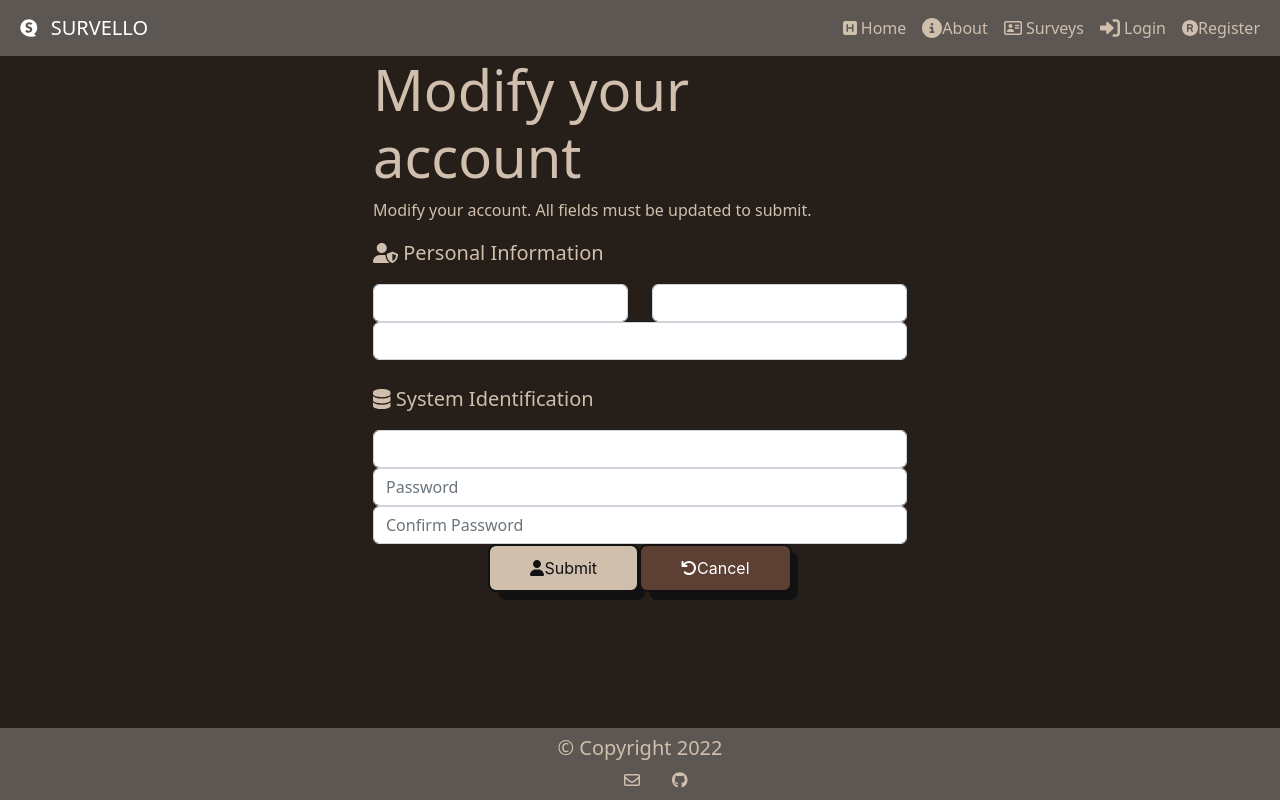
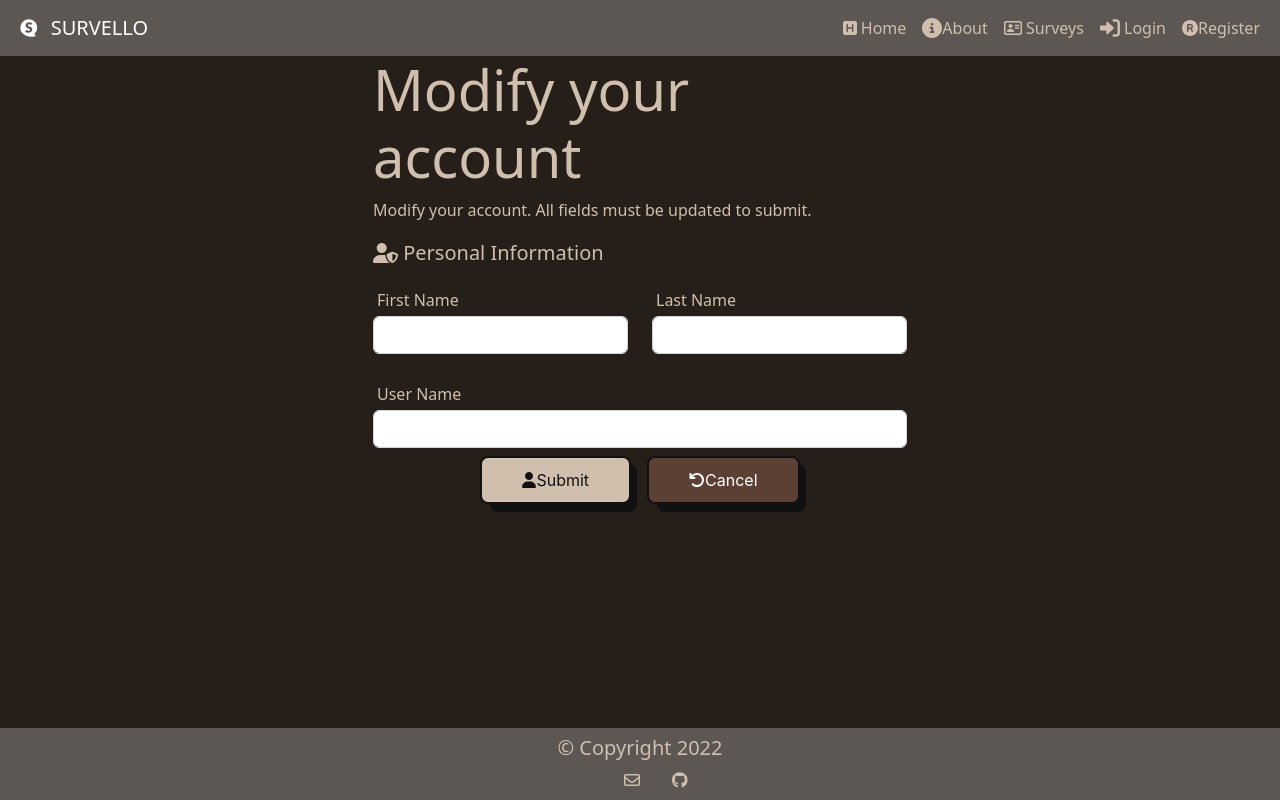
Before and after one commit to DhimanJatinder/Survello-Angular, an Angular app: page /modify/1 in a window 1280 px wide. Built offline with nearby package versions, Linux system fonts and the light colour scheme.

Commit message:
User Changes Work

```diff
--- a/src/app/content/auth/modify/modify.component.html
+++ b/src/app/content/auth/modify/modify.component.html
@@ -4,11 +4,7 @@
       <div class="login" id="contentArea">
         <h1 class="display-4">Modify your account</h1>
 
-          <div
-            id="messageArea"
-            *ngIf="isNotChanged"
-            class="alert alert-danger"
-          >
+        <div id="messageArea" *ngIf="isNotChanged" class="alert alert-danger">
           {{ errorMessage }}
         </div>
 
@@ -23,6 +19,7 @@
                 <i class="fas fa-user-shield"></i> Personal Information
               </p>
               <div class="col-md-6">
+                <label class="m-1" for="firstName">First Name</label>
                 <input
                   [(ngModel)]="person.firstName"
                   #firstName="ngModel"
@@ -30,7 +27,7 @@
                   type="text"
                   name="firstName"
                   id="firstName"
-                    placeholder="{{person.firstName}}"
+                  placeholder="{{ person.firstName }}"
                   required
                 />
               </div>
@@ -39,6 +36,7 @@
               </div>
 
               <div class="col-md-6">
+                <label class="m-1" for="lastName">Last Name</label>
                 <input
                   [(ngModel)]="person.lastName"
                   #lastName="ngModel"
@@ -46,7 +44,7 @@
                   type="text"
                   name="lastName"
                   id="lastName"
-                    placeholder="{{person.lastName}}"
+                  placeholder="{{ person.lastName }}"
                   required
                 />
               </div>
@@ -56,33 +54,10 @@
             </div>
           </div>
 
-            <div class="form-group">
+          <div class="form-group mt-4">
             <div class="row">
               <div class="col-md-12">
-                  <input
-                    [(ngModel)]="person.emailAddress"
-                    #emailAddress="ngModel"
-                    type="email"
-                    class="form-control"
-                    id="emailAddress"
-                    name="emailAddress"
-                    required
-                    value=""
-                    placeholder="{{person.emailAddress}}"
-                  />
-                </div>
-                <div *ngIf="emailAddress.errors?.['required'] && f.submitted">
-                  Email Address is required
-                </div>
-              </div>
-            </div>
-
-            <div class="form-group mt-4">
-              <div class="row">
-                <p class="lead">
-                  <i class="fas fa-database"></i> System Identification
-                </p>
-                <div class="col-md-12">
+                <label class="m-1" for="userName">User Name</label>
                 <input
                   [(ngModel)]="person.username"
                   #username="ngModel"
@@ -92,7 +67,7 @@
                   name="username"
                   required
                   value=""
-                    placeholder="{{person.username}}"
+                  placeholder="{{ person.username }}"
                 />
               </div>
               <div *ngIf="username.errors?.['required'] && f.submitted">
@@ -101,64 +76,14 @@
             </div>
           </div>
 
-            <div class="form-group">
-              <div class="row">
-                <div class="col-md-12">
-                  <input
-                    [(ngModel)]="person.password"
-                    #password="ngModel"
-                    type="password"
-                    class="form-control"
-                    id="password"
-                    name="password"
-                    value=""
-                    placeholder="Password"
-                    required
-                  />
-                </div>
-                <div *ngIf="password.errors?.['required'] && f.submitted">
-                  Password is required
-                </div>
-              </div>
-            </div>
-
-            <div class="form-group">
-              <div class="row">
-                <div class="col-md-12">
-                  <input
-                    [(ngModel)]="person.confirmPassword"
-                    #confirmPassword="ngModel"
-                    type="password"
-                    class="form-control"
-                    id="confirmPassword"
-                    name="confirmPassword"
-                    required
-                    value=""
-                    pattern="{{ password.value }}"
-                    placeholder="Confirm Password"
-                  />
-                </div>
-                <div *ngIf="confirmPassword.errors?.['required'] && f.submitted">
-                  Confirm Password is required
-                </div>
-                <div *ngIf="confirmPassword.errors?.['pattern'] && f.submitted">
-                  Confirm Password shoudl match Password
-                </div>
-              </div>
-            </div>
-
           <div class="button_container">
-              <button
-                id="submitButton"
-                type="submit"
-                class="buttonl"
-              >
+            <button id="submitButton" type="submit" class="buttonl m-2">
               <i class="fas fa-user"></i> Submit
             </button>
             <button
               id="cancelButton"
               type="reset"
-                class="buttonl"
+              class="buttonl m-2"
               onclick="location.href='/home'"
             >
               <i class="fas fa-undo"></i> Cancel
--- a/src/app/content/auth/modify/modify.component.ts
+++ b/src/app/content/auth/modify/modify.component.ts
@@ -5,20 +5,24 @@ import { TokenStorageService } from 'src/app/services/token-storage.service';
 @Component({
   selector: 'app-modify',
   templateUrl: './modify.component.html',
-  styleUrls: ['./modify.component.css']
+  styleUrls: ['./modify.component.css'],
 })
 export class ModifyComponent implements OnInit {
-
   isSuccessfull = true;
   isNotChanged = false;
   isLoggedIn = false;
   errorMessage = '';
+  id = '';
 
-  constructor(private tokenStorage: TokenStorageService, private authService: AuthService,private route: ActivatedRoute, private router: Router) {}
-
+  constructor(
+    private tokenStorage: TokenStorageService,
+    private authService: AuthService,
+    private route: ActivatedRoute,
+    private router: Router
+  ) {}
 
   person: any = {
-    uniqueId : null,
+    uniqueId: null,
     firstName: null,
     lastName: null,
     emailAddress: null,
@@ -27,43 +31,37 @@ export class ModifyComponent implements OnInit {
     confirmPassword: null,
   };
 
+  ngOnInit(): void {
+    this.isLoggedIn = !!this.tokenStorage.getToken();
 
- ngOnInit(): void {
-
-  this.isLoggedIn = !!this.tokenStorage.getToken();
-      if(this.isLoggedIn)
-      {
+    if (this.isLoggedIn) {
       const user: any = this.tokenStorage.getUser();
-        let x = user.displayName;
-
+      let x: String = user.displayName;
+      let names = x.split(' ');
+      //console.log(names);
+      this.person.uniqueId = user.id;
       this.person.username = user.username;
-        this.person.firstName  = x.slice(0, x.length/2);
-        this.person.lastName = x.slice(x.length/2, x.length);
+      this.person.firstName = names[0];
+      this.person.lastName = names[1];
       this.person.emailAddress = user.emailAddress;
+      console.log(user);
     }
   }
 
-  /*
   onSubmit(): void {
-    const { uniqueId, firstName, lastName, emailAddress, username, password } = this.form;
-    this.authService
-      .register(uniqueId, username, password, emailAddress, firstName + lastName)
-      .subscribe({
-        next: (data) => {
-          console.log(data);
-          this.isSignedUpFailed = false;
-          this.goToHome();
+    console.log(this.person);
+
+    const displayName: string = this.person.firstName + this.person.lastName;
+
+    this.authService.modify(this.person, this.person.uniqueId).subscribe({
+      next: () => {
+        this.isSuccessfull = true;
+        this.isNotChanged = true;
       },
       error: (err) => {
         this.errorMessage = err.error.message;
-          this.isSignedUpFailed = true;
-          this.errorMessage = 'Sign up failed. Please try again...';
+        this.isSuccessfull = false;
       },
     });
-
-  }
-  */
-  onSubmit():void {
-
   }
 }
--- a/src/app/services/auth.service.ts
+++ b/src/app/services/auth.service.ts
@@ -46,24 +46,31 @@ export class AuthService {
       httpOptions
     );
   }
+  //get user
+  getSingleUser(id: String): Observable<any> {
+    return this.httpClient.get(AUTH_API + ':' + id, httpOptions);
+  }
+
+  //modify
+  public modify(person: any, _id: String): Observable<any> {
+    return this.httpClient.put(AUTH_API + 'modify/' + _id, person, httpOptions);
+  }
+
+  /*
   //modify
   public modify(
     id: any,
     username: string,
-    password: string,
-    emailAddress: string,
     displayName: string
   ): Observable<any> {
     return this.httpClient.post(
       AUTH_API + 'modify',
       {
-        id,
         username,
-        password,
-        emailAddress,
         displayName,
       },
       httpOptions
     );
   }
+  */
 }
```
Lines whose indentation alone changed are shown as unchanged.
